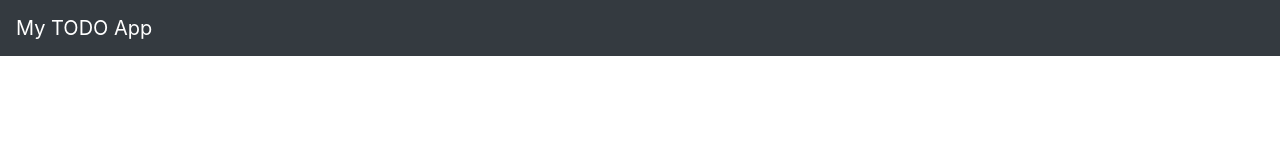
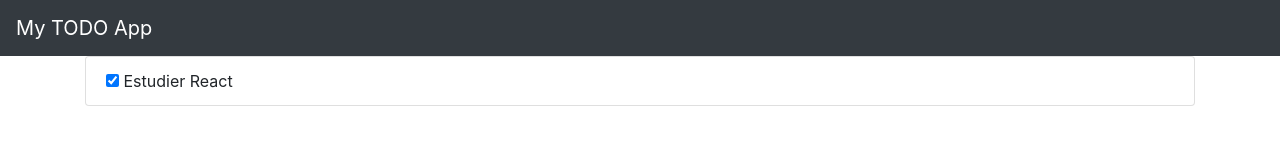
Before and after one commit to boboue/hello-wolrd, a React (Create React App) app: page / in a window 1280 px wide. Shown: the top 160 px of the page. Built offline with nearby package versions, Linux system fonts and the light colour scheme.

Commit message:
Add Items component.

```diff
--- a/src/App.js
+++ b/src/App.js
@@ -1,12 +1,15 @@
 import React from 'react';
 import {Header} from './Components/header'
-import './App.css';
+import {Items} from './Components/items'
 
 function App() {
   return (
-    <div className="App">
-     <Header/>
-    </div>
+    <>
+      <Header />
+      <div className="container">
+        <Items />
+      </div>
+    </>
   );
 }
 
--- /dev/null
+++ b/src/Components/items.js
@@ -0,0 +1,31 @@
+import React, { Component } from "react";
+import {ListGroup, ListGroupItem} from 'reactstrap';
+
+class Items extends Component {
+constructor(props){
+    super(props);
+    this.state = {
+        isCheck: true
+    }
+
+    this.handleInputChange = this.handleInputChange.bind(this);
+}
+
+handleInputChange(event){
+  this.setState({isCheck: event.target.checked});
+}
+
+  render() {
+    return (
+      <>
+        <ListGroup>
+          <ListGroupItem >
+          <input type="checkbox" checked={this.state.isCheck} onChange={this.handleInputChange} /> Estudier React
+          </ListGroupItem>
+        </ListGroup>
+      </>
+    );
+  }
+}
+
+export { Items };
```
